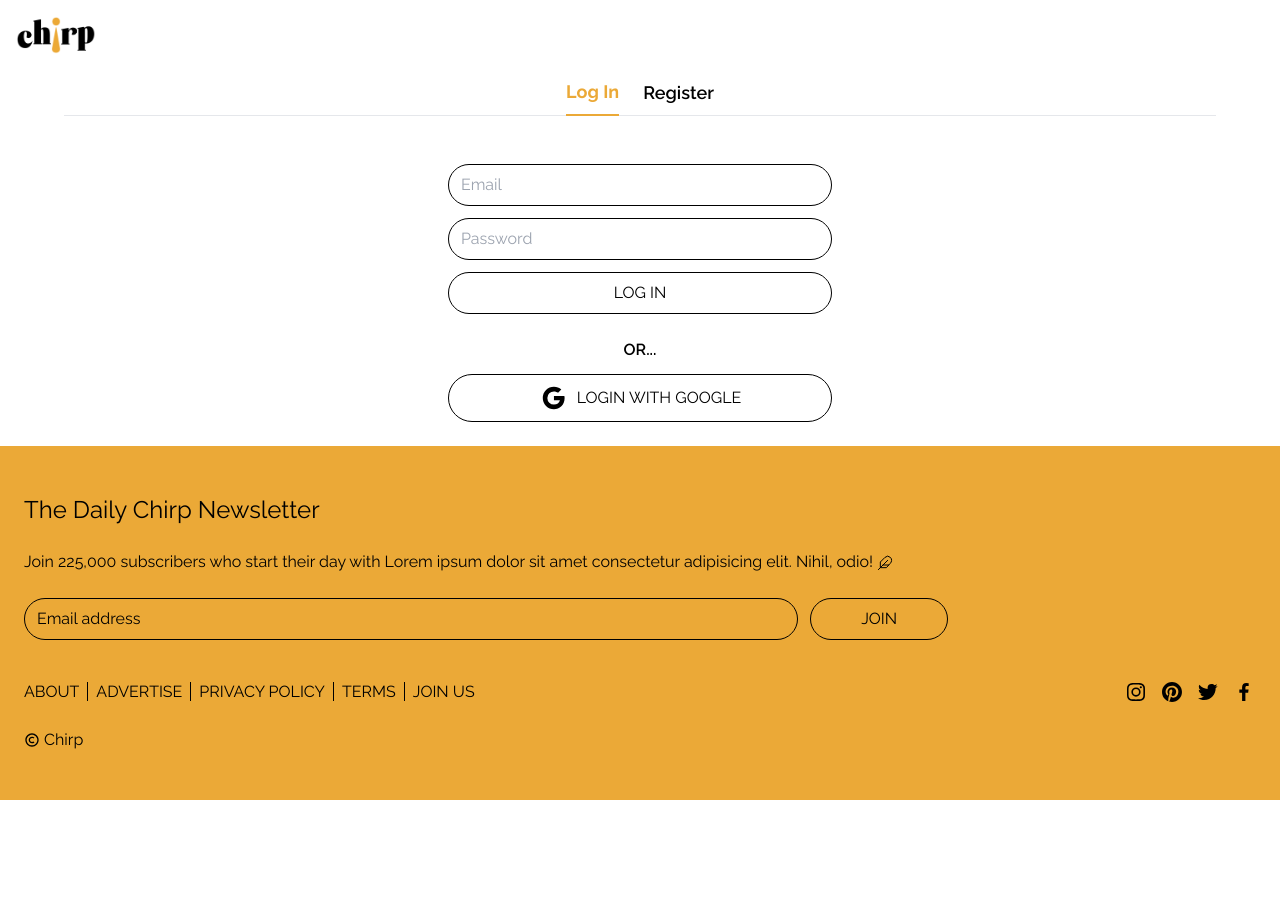
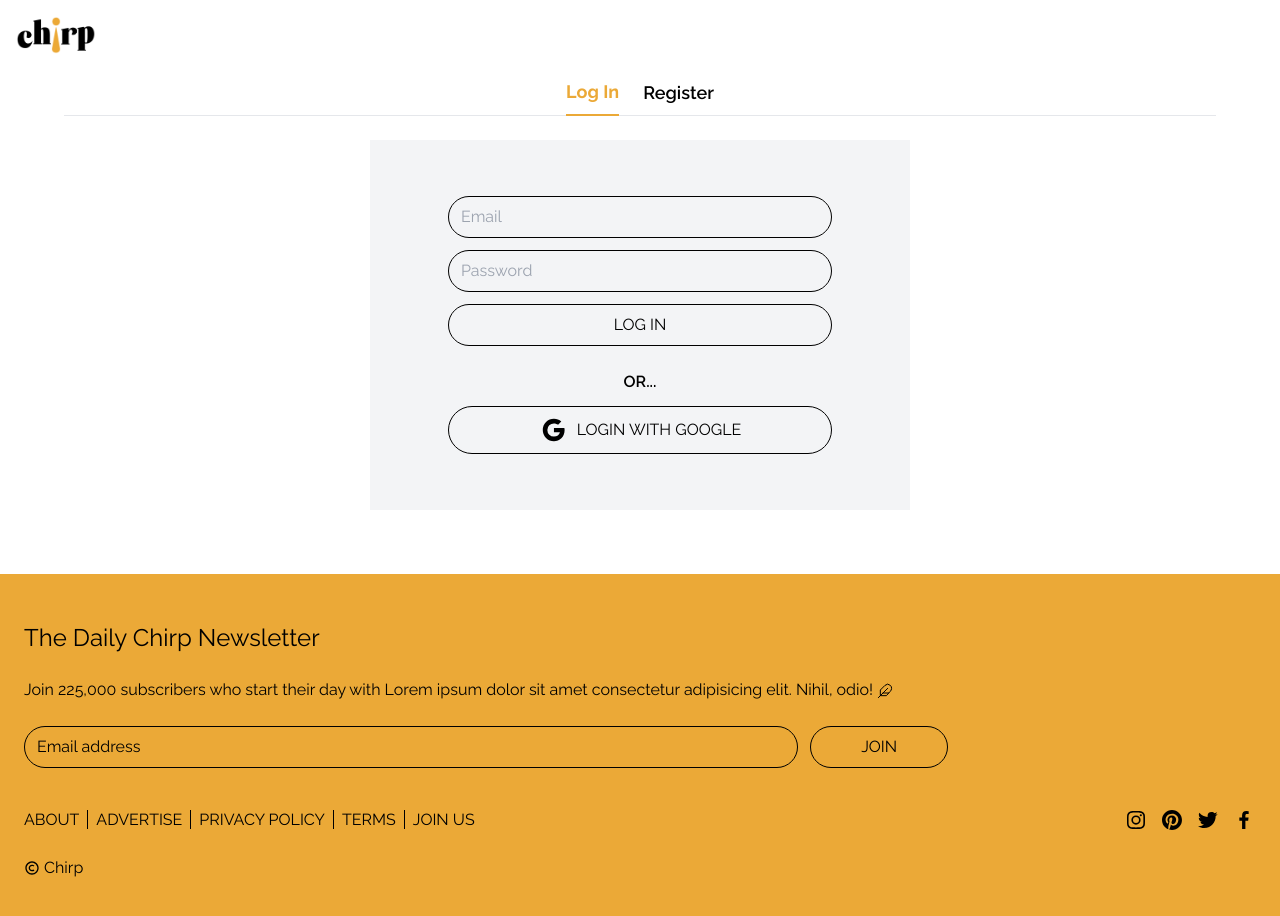
Before and after one commit to EgleUrbone/react_baigiamasis_darbas_EU, a React (Vite) app: page /login in a window 1280 px wide. Shown: the top 916 px of the page. Before the commit the page ends 800 px from the top, so only its background shows below. Built offline with nearby package versions, Linux system fonts and the light colour scheme; no server answers.

Commit message:
Login, register css

```diff
--- a/src/App.jsx
+++ b/src/App.jsx
@@ -14,7 +14,7 @@ function App() {
   const ctx = useAuth();
 
   return (
-    <div className='min-h-screen flex flex-col'>
+    <div className='min-h-screen flex flex-col h-calc '>
       <Toaster
         toastOptions={{
           success: {
@@ -26,7 +26,6 @@ function App() {
         }}
       />
       <Header />
-
       <Routes>
         <Route
           path='/login'
--- a/src/components/forms/Login.jsx
+++ b/src/components/forms/Login.jsx
@@ -51,7 +51,7 @@ export default function Login() {
   return (
     <form
       onSubmit={formik.handleSubmit}
-      className='max-w-sm flex flex-col gap-1 ml-auto mr-auto mt-6'
+      className='max-w-sm flex flex-col gap-1 ml-auto mr-auto mt-6 w-full'
     >
         <input
           onChange={formik.handleChange}
--- a/src/components/forms/RegisterForm.jsx
+++ b/src/components/forms/RegisterForm.jsx
@@ -13,10 +13,14 @@ export default function RegisterForm() {
       password2: '',
     },
     validationSchema: Yup.object({
-      email: Yup.string().trim().email().matches(
+      email: Yup.string()
+        .trim()
+        .email()
+        .matches(
           /^([a-ząčęėįšųūA-ZĄČĘĖĮŠŲŪ0-9._%-]+@[a-ząčęėįšųūA-ZĄČĘĖĮŠŲŪ0-9.-]+\.[a-zA-Z]{2,})$/,
           'Check if email is correct'
-      ).required(),
+        )
+        .required(),
       password: Yup.string().trim().min(6).max(255).required(),
       password2: Yup.string()
         .required('Please re-type your password')
@@ -24,7 +28,7 @@ export default function RegisterForm() {
     }),
     onSubmit: (values) => {
       console.log('values ===', values);
-      createNewUserFB(values.email, values.password)
+      createNewUserFB(values.email, values.password);
     },
   });
 
@@ -32,25 +36,26 @@ export default function RegisterForm() {
     const auth = getAuth();
     createUserWithEmailAndPassword(auth, email, password)
       .then((userCredential) => {
-        toast.success('Registration was successful')
+        toast.success('Registration was successful');
         // Signed in
         const user = userCredential.user;
         console.log('new user ===', user);
         // ...
       })
       .catch((error) => {
-        toast.error('Registration failed, check email or password')
+        toast.error('Registration failed, check email or password');
         const errorCode = error.code;
         const errorMessage = error.message;
-        console.warn('error regitrating === ', errorCode, errorMessage )
+        console.warn('error regitrating === ', errorCode, errorMessage);
         // ..
       });
   }
 
   return (
+    <div className='w-[95%] bg-gray-100 mb-16 md:w-[540px] py-8'>
       <form
         onSubmit={formik.handleSubmit}
-      className='max-w-sm flex flex-col gap-1 ml-auto mr-auto mt-6 '
+        className='max-w-sm flex flex-col gap-1 ml-auto mr-auto mt-6 w-full '
       >
         <input
           onChange={formik.handleChange}
@@ -74,7 +79,9 @@ export default function RegisterForm() {
           placeholder='Password'
         />
         {formik.errors.password && formik.touched.password && (
-        <p className='text-red-600 font-medium ml-3'>{formik.errors.password}</p>
+          <p className='text-red-600 font-medium ml-3'>
+            {formik.errors.password}
+          </p>
         )}
         <input
           onChange={formik.handleChange}
@@ -86,9 +93,12 @@ export default function RegisterForm() {
           placeholder='Repeat password'
         />
         {formik.errors.password2 && formik.touched.password2 && (
-        <p className='text-red-600 font-medium ml-3'>{formik.errors.password2}</p>
+          <p className='text-red-600 font-medium ml-3'>
+            {formik.errors.password2}
+          </p>
         )}
         <MainBtn type={'submit'} text={'register'} mt />
       </form>
+    </div>
   );
 }
--- a/src/index.css
+++ b/src/index.css
@@ -1,6 +1,7 @@
 @tailwind base;
 @tailwind components;
 @tailwind utilities;
+
 
 .active {
   font-weight: bold;
--- a/src/pages/AddShopPage.jsx
+++ b/src/pages/AddShopPage.jsx
@@ -2,10 +2,12 @@ import NewShopForm from '../components/forms/NewShopForm';
 
 export default function AddShopPage() {
   return (
+    <section className='flex flex-col justify-center items-center h-calc'>
     <div className='mt-[130px] px-6 mb-7 max-w-[1000px] ml-auto mr-auto w-full lg:w-[70%] xl:w-[60%]'>
       <h1 className='font-header text-2xl mb-4 mt-8 tracking-wide
       '>Add a new shop</h1>
       <NewShopForm />
     </div>
+    </section>
   );
 }
--- a/src/pages/LoginPage.jsx
+++ b/src/pages/LoginPage.jsx
@@ -3,10 +3,12 @@ import GoogleLogin from '../components/GoogleLogin';
 
 export default function LoginPage() {
   return (
-    <div className='mt-[140px]'>
-      <Login />
-      <p className='text-center font-semibold mb-3'>OR...</p>
-      <GoogleLogin />
+    <div className='mt-[140px] flex flex-col justify-center items-center h-calc '>
+      <div className='w-[95%] bg-gray-100 mb-16 md:w-[540px] py-8'>
+        <Login />
+        <p className='text-center font-semibold mb-3'>OR...</p>
+        <GoogleLogin />
+      </div>
     </div>
   );
 }
--- a/src/pages/RegisterPage.jsx
+++ b/src/pages/RegisterPage.jsx
@@ -3,7 +3,7 @@ import RegisterForm from '../components/forms/RegisterForm'
 
 export default function RegisterPage() {
   return (
-    <div className='mt-[140px] '>
+    <div className='mt-[140px] flex flex-col justify-center items-center h-calc'>
       <RegisterForm />
     </div>
   )
--- a/tailwind.config.js
+++ b/tailwind.config.js
@@ -17,6 +17,9 @@ export default {
       screens: {
         'xl': '1440px',
       },
+      height: {
+        'calc': 'calc(100vh - 1px)',
+      },
     },
   },
   plugins: [],
```
Lines whose indentation alone changed are shown as unchanged.
